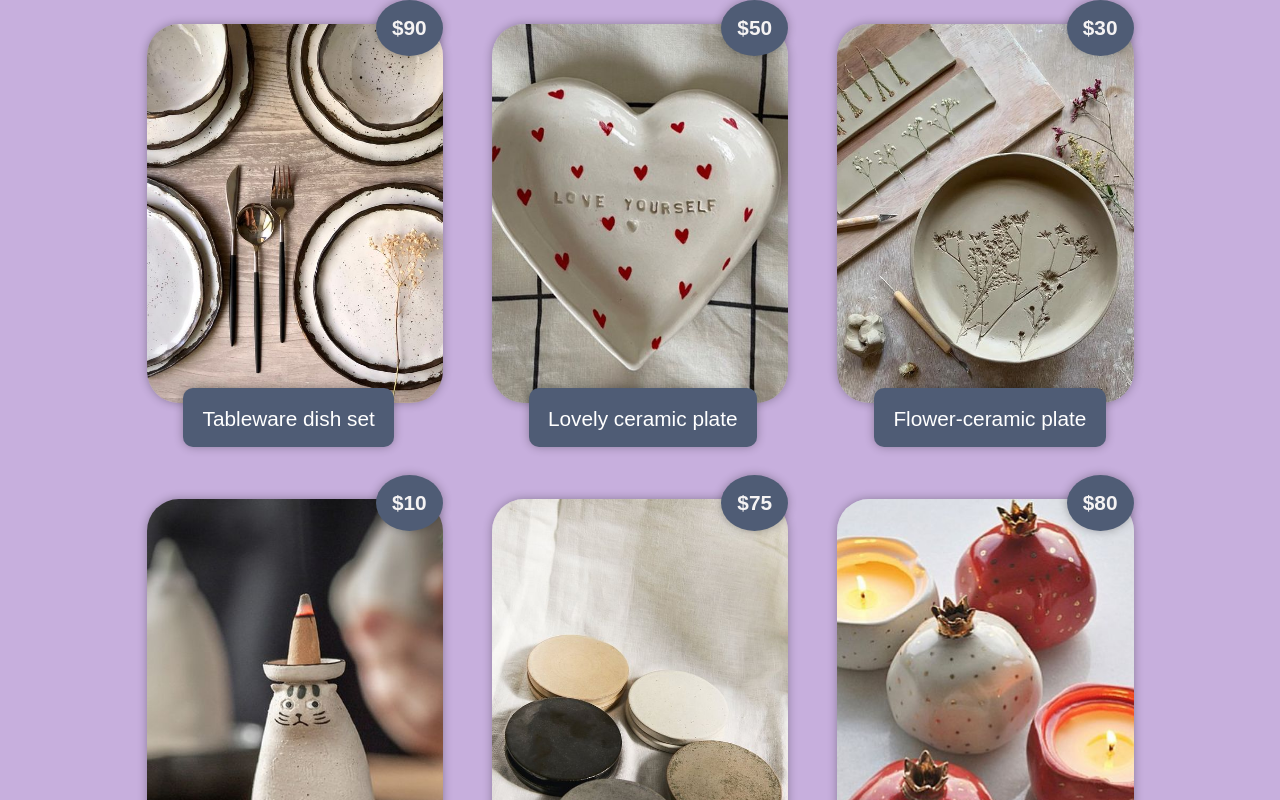
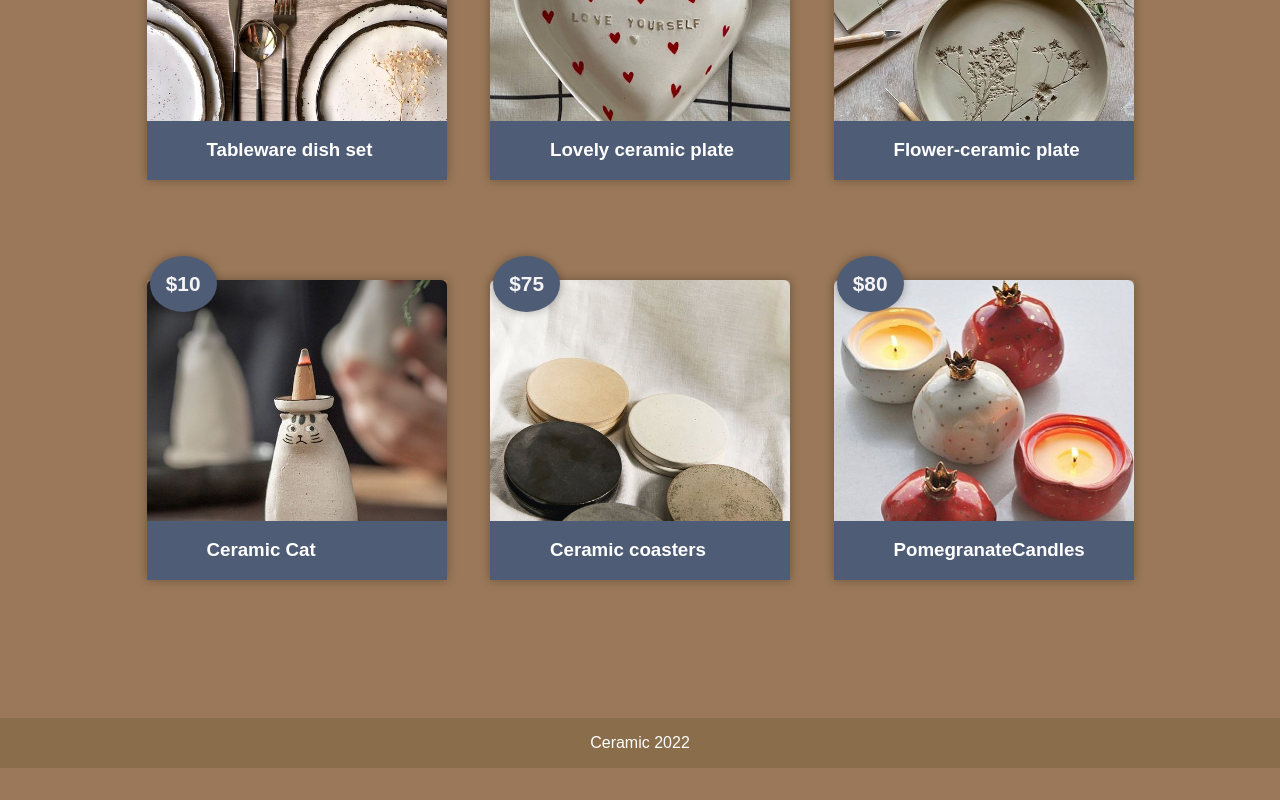
Before and after one commit to GulnazAlisherova/.diploma, a React (Create React App) app: page /products in a window 1280 px wide. Shown: the part 1460-2260 px from the top of the page. After the commit the page ends 2228 px from the top, so only its background shows below. Built offline with nearby package versions, Linux system fonts and the light colour scheme.

Commit message:
changed product, category style

```diff
--- a/src/components/CategoryList/CategoryItem/CategoryItem.js
+++ b/src/components/CategoryList/CategoryItem/CategoryItem.js
@@ -3,7 +3,8 @@ import classes from "./CategoryItem.module.css";
 
 function CategoryItem({ category }) {
   return (
-    <div className={classes.CategoryItem}>
+    <div className={classes.container}>
+      <div className={classes.CategoryItem}>
       <Link to={"/categories/" + category.categoryId}>
         <div className={classes.CategoryItemImage}>
           <img src={category.image} alt={category.title} />
@@ -13,6 +14,7 @@ function CategoryItem({ category }) {
         </div>
       </Link>
     </div>
+    </div>
   );
 }
 
--- a/src/components/CategoryList/CategoryItem/CategoryItem.module.css
+++ b/src/components/CategoryList/CategoryItem/CategoryItem.module.css
@@ -1,35 +1,37 @@
 .CategoryItem {
   position: relative;
-  margin: 1rem 0.5rem;
+  flex: 0 0 10%;
+   padding: 20px 0;
+
 }
-.container{
-  padding:20px;
-  border:dotted 1px;
-  white-space:nowrap;
-  overflow-x:auto;
+.container {
+  max-width: 1100px;
+  margin: 0 auto;
+  padding: 0 1rem;
 }
 .CategoryItemImage {
   position: relative;
-  width: 300px;
-  height: 420px;
-  border-radius: 10px;
-  box-shadow: 0 1px 3px rgba(0, 0, 0, 0.12), 0 1px 2px rgba(0, 0, 0, 0.24);
+  width: 250px;
+  height: 250px;
   overflow: hidden;
 }
 .CategoryItemImage img {
   width: 100%;
   object-fit: cover;
+  width: 250px;
+  height: 250px;
+  border-radius: 100%;
 }
 .CategoryItemImage .CategoryItemText {
   position: absolute;
   bottom: 0;
   left: 0;
   width: 100%;
-  margin: 0;
-  padding: 10px;
-  background-color: #272727;
-  box-shadow: 0 0 20px rgba(0, 0, 0, 0.4);
-  color: white;
+  margin: 10px 0 0 0;
+  padding: 0 60px;
+  background-color: #d2a967;
+  color: black;
+
 
   display: flex;
   flex-direction: column;
--- a/src/components/Footer/Footer.css
+++ b/src/components/Footer/Footer.css
@@ -1,8 +1,9 @@
 .Footer {
-  background-color: rgb(135, 122, 122);
+  background-color: rgb(138, 109, 74);
   padding: 1rem;
   text-align: center;
   color: white;
+  margin: 50px 0 0 0;
 }
 .Footer .text{
   padding: 0;
--- a/src/components/Header/Header.css
+++ b/src/components/Header/Header.css
@@ -20,7 +20,7 @@
   max-width: 500px;
   margin-left: 2rem;
 
-  background-color: rgb(195, 192, 192);
+  background-color: rgba(224, 224, 224, 0.362);
   padding: 0 2rem 0;
   font-size: 1.2rem;
   box-shadow: 0 0 10px rgba(0, 0, 0, .3);
@@ -88,7 +88,7 @@
 .card{
   margin-right: 40px;
   border: 2px solid white;
-  background-color: rgb(183, 174, 158);
+  background-color: rgb(182, 153, 103);
   width: 500px;
   border-radius: 1rem;
   padding: 14px;
--- a/src/components/Nav/NavItem/NavItem.css
+++ b/src/components/Nav/NavItem/NavItem.css
@@ -2,7 +2,7 @@
   display: block;
   padding: 1rem 1.5rem;
   font-size: 1.2rem;
-  color: rgba(255, 255, 255, 0.5);
+  color: rgba(239, 233, 233, 0.703);
   font-weight: bold;
   font-size: 20px;
   text-decoration: none;
--- a/src/components/ProductList/ProductItem/ProductItem.js
+++ b/src/components/ProductList/ProductItem/ProductItem.js
@@ -3,9 +3,15 @@ import classes from "./ProductItem.module.css";
 function ProductItem({ product }) {
   return (
     <div className={classes.ProductItem}>
-      <img src={product.image} alt="product.title" />
-      <Link to={"/products/" + product.productId}>{product.title}</Link>
-      <div className={classes.price}>${product.price}</div>
+      <Link to={"/products/" + product.productId}>
+        <div className={classes.price}>${product.price}</div>
+        <div className={classes.ProductItemImage}>
+          <img src={product.image} alt={product.title} />
+          <div className={classes.ProductItemText}>
+            <h3>{product.title}</h3>
+          </div>
+        </div>
+      </Link>
     </div>
   );
 }
--- a/src/components/ProductList/ProductItem/ProductItem.module.css
+++ b/src/components/ProductList/ProductItem/ProductItem.module.css
@@ -1,11 +1,17 @@
-.ProductItem img {
+.ProductItemImage {
+  position: relative;
+  width: 300px;
+  height: 300px;
+  overflow: hidden;
+  box-shadow: 0 0 10px rgba(0, 0, 0, .3);
+}
+
+.ProductItemImage img {
   width: 100%;
-  height: 100%;
   object-fit: cover;
-  object-position: center;
-
-  border-radius: 2rem;
-  box-shadow: 0 0 10px rgba(0, 0, 0, .3);
+  width: 300px;
+  height: 300px;
+  border-radius: 2%;
 }
 .ProductItem {
   position: relative;
@@ -13,23 +19,23 @@
   margin-bottom: 5rem;
   margin-top: 1rem;
 }
-.ProductItem a {
-  text-decoration: none;
-  text-align: center;
+.ProductItemText{
 
-   position: absolute;
-   left: 2.3rem;
-   bottom: -3rem;
+  position: absolute;
+  bottom: 0;
+  left: 0;
+  width: 100%;
+  margin: 10px 0 0 0;
+  padding: 0 60px;
+  color: white;
 
+
+  display: flex;
+  flex-direction: column;
+  flex-wrap: wrap;
+  align-items: baseline;
+  justify-content: space-between;
   background-color: rgb(79, 92, 117);
-  color: white;
-  font-weight: 300;
-  font-size: 1.3rem;
-  max-width: 200px;
-  height: 20px;
-  padding: 1.2rem;
-  border-radius: 10px;
-  box-shadow: 0 0 10px rgba(0, 0, 0, .3);
   transition: .2s ease-in-out;
 }
 .ProductItem a::before {
@@ -63,7 +69,7 @@
   position: absolute;
   top: -1.5rem;
   z-index: 3;
-  right: 0;
+  right: 230px;
 
   background-color: rgb(79, 92, 117);
   color: rgb(245, 243, 243);
--- a/src/components/Toolbar/Toolbar.module.css
+++ b/src/components/Toolbar/Toolbar.module.css
@@ -1,5 +1,5 @@
 .Toolbar {
-  background-color: rgb(135, 122, 122);
+  background-color: rgb(186, 149, 103);
   color: white;
   box-shadow: 0 0 10px rgba(0, 0, 0, .3);
 }
--- a/src/index.css
+++ b/src/index.css
@@ -1,7 +1,7 @@
 body {
   padding: 0;
   margin: 0;
-  background-color: rgb(199, 175, 221);
+  background-color: rgb(155, 120, 89);
   font-family: "Poppins", sans-serif;
   -webkit-font-smoothing: antialiased;
   -moz-osx-font-smoothing: grayscale;
--- a/src/pages/About.js
+++ b/src/pages/About.js
@@ -14,7 +14,7 @@ function About(){
      <p>
       Welcome to mellow pottery studio. We are a small independently owned studio in downtonw, run by a potter and their cat who both believe that the joy of pottery and unique products should be accessible to all. Message us to learn more about our creations, classes, events or just to chat about all things pottery.
       </p>
-      <iframe id="video"  src="https://player.vimeo.com/external/619065576.sd.mp4?s=3482097d3373b8212280faa1b417729858771c9d&profile_id=165&oauth2_token_id=57447761" autoplay="" controls="false" loop="" frameborder="0">
+      <iframe id="video"  src="https://player.vimeo.com/external/619065576.sd.mp4?s=3482097d3373b8212280faa1b417729858771c9d&profile_id=165&oauth2_token_id=57447761">
           </iframe>
       <img src="https://images.pexels.com/photos/9736295/pexels-photo-9736295.jpeg?auto=compress&cs=tinysrgb&dpr=2&w=500" alt="woman kneading clay"/>
      </div>
--- a/src/pages/Contacts.js
+++ b/src/pages/Contacts.js
@@ -9,7 +9,7 @@ function Contacts() {
         image={headerImage}>
        Want to get in touch? We'd love to hear from you. Here's  how you can reach us...
       </Header>
-     <div className="full-card">
+     {/* <div className="full-card">
      <div className="card">
           <img src="http://www.clker.com/cliparts/f/D/Z/i/d/G/phone-logo-hi.png" alt="picture of phone"/>
           <h3>Talk to sales</h3>
@@ -23,7 +23,7 @@ function Contacts() {
           <p>Want to order your type of Ceramic? Just pick up the phone to chat with a member of our team.</p>
           <h4>+996 789 987 00</h4>
         </div>
-     </div>
+     </div> */}
     </>
   );
 }
```
